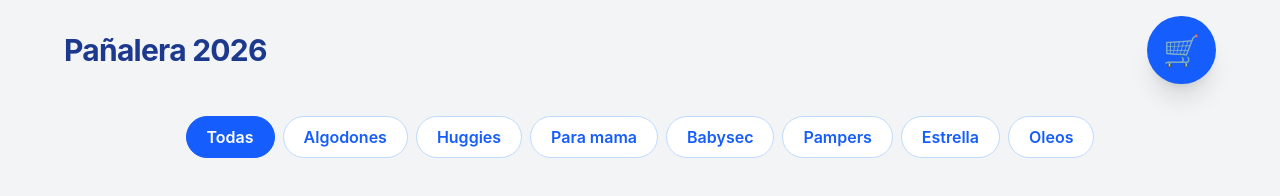
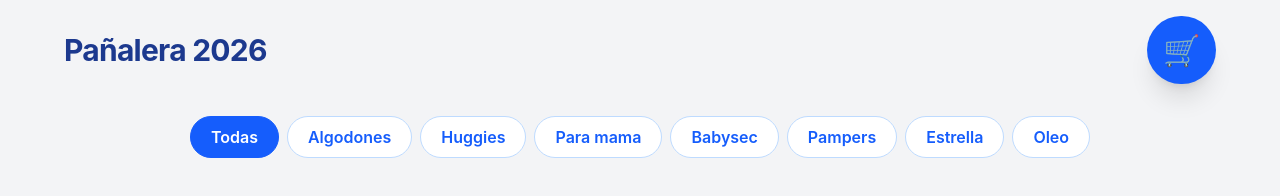
Before and after one commit to imanolperez9/PA-ALERA-2026, a React (Vite) app: page / in a window 1280 px wide. Shown: the top 196 px of the page. Built offline with nearby package versions, Linux system fonts and the light colour scheme.

Commit message:
probando vercel

```diff
--- a/src/data.js
+++ b/src/data.js
@@ -219,7 +219,7 @@
     marca = "Algodones";
   }
   if (archivoLower.includes('oleo')) {
-    marca = "Oleos";
+    marca = "Oleo";
   }
 
 
```
